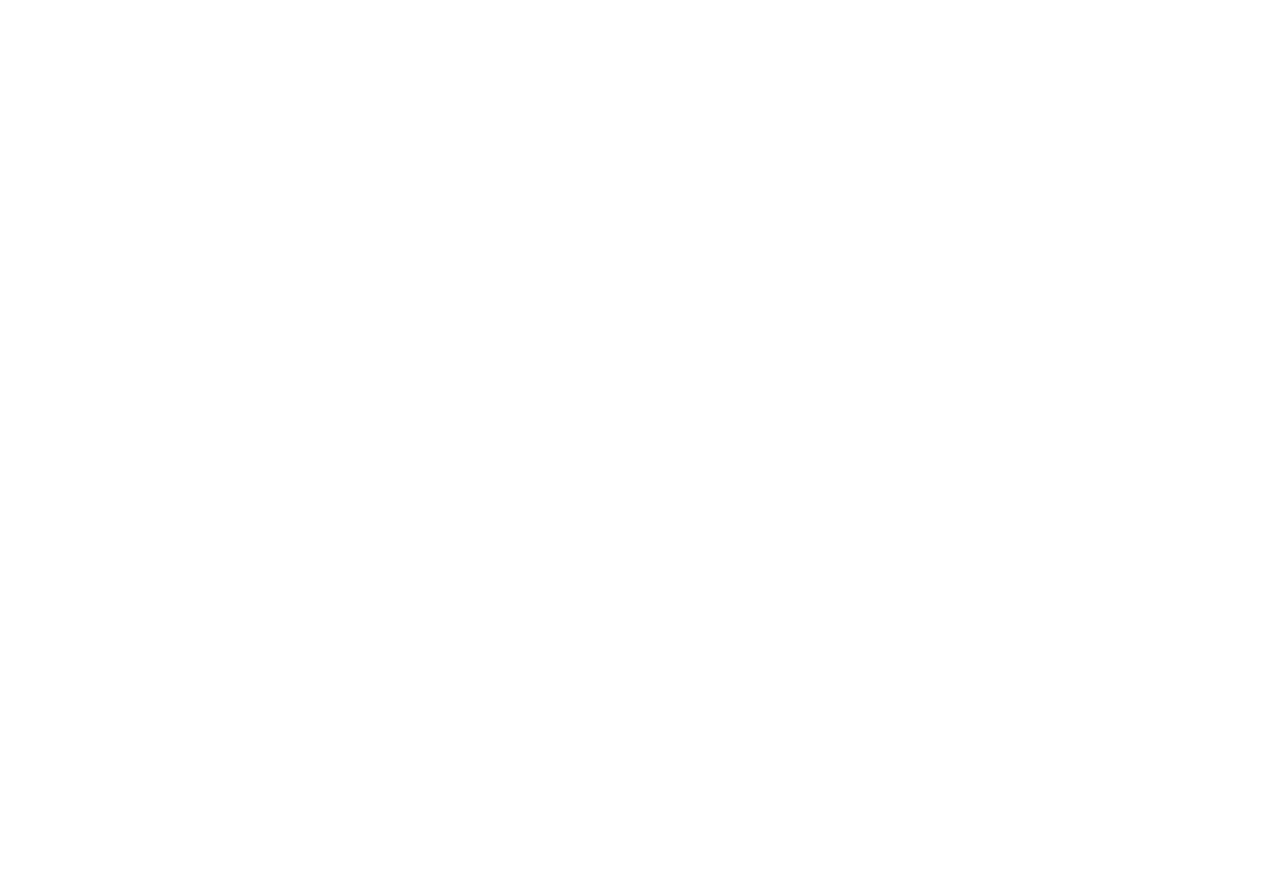
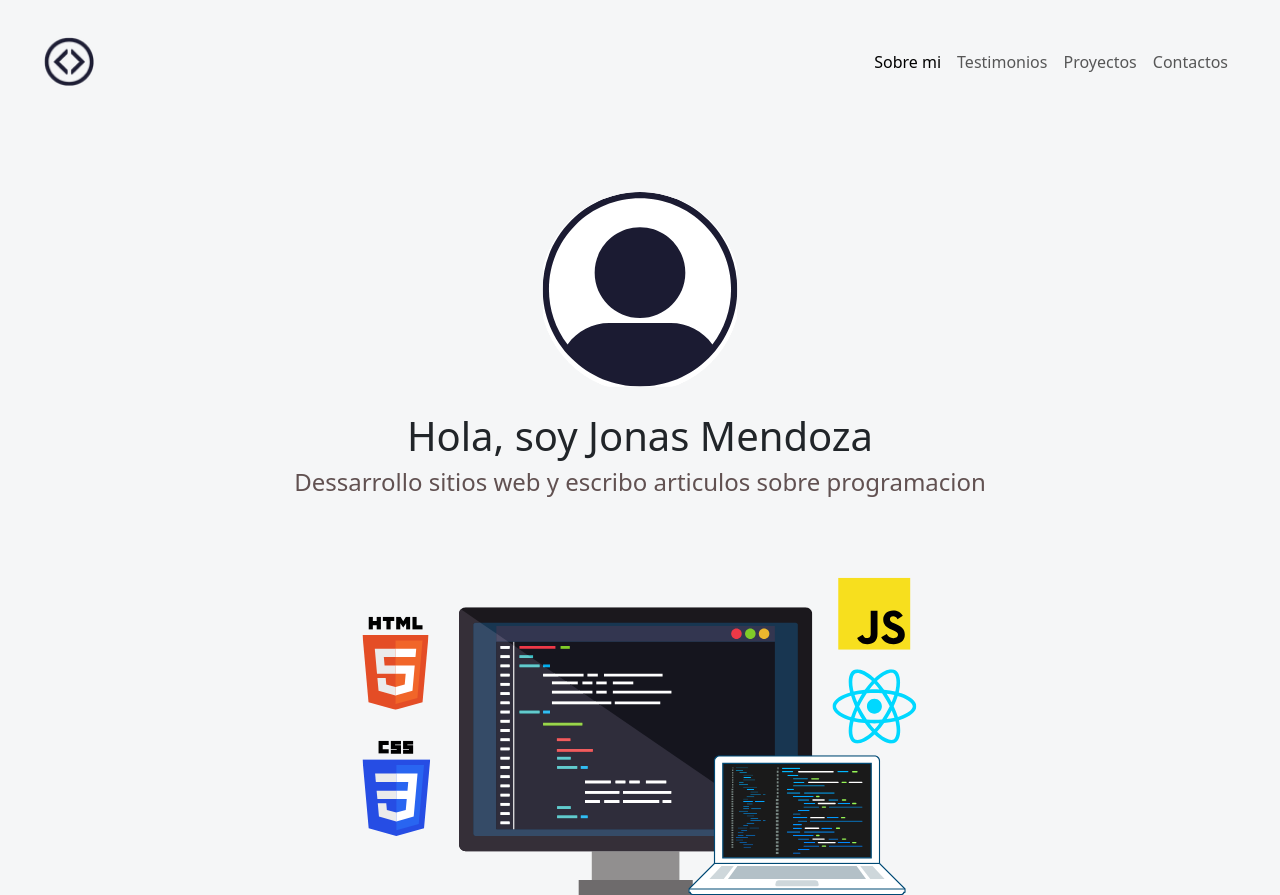
Before and after one commit to Jonasm22/FullStack-WebDev-Journey, a plain HTML site: page Bootstrap/12-Projects/index.html in a window 1280 px wide. Before the commit the page ends 800 px from the top, so only its background shows below. Drawn offline with nearby package versions, Linux system fonts and the light colour scheme; a web font is replaced by a local one.

Commit message:
hero added

```diff
--- a/Bootstrap/12-Projects/index.html
+++ b/Bootstrap/12-Projects/index.html
@@ -1,19 +1,84 @@
 <!DOCTYPE html>
 <html lang="es">
     <head>
+        <!--Metadatos-->
         <meta charset="UTF-8">
+        <meta name="author" content="Jonas Mendoza">
+        <meta name="description" content="Portafolio de desarrollo de desarrollo web de Jonas Mendoza">
+        <meta name="Keywords" content="Html, CSS, Javascript, React">
+        <meta name="Keywords" content="Html, CSS, Javascript, React">
         <meta name="viewport" content="width=device-width, initial-scale=1.0">
-        <title>Document</title>
+        <!--Titulo-->
+        <title>Jonas Mendoza | Desarrollo Web Front-End</title>
+
+        <!--favicon-->
+        <link rel="icon" type="image/x-icon" href="imagenes/frog-green.svg">
+        <!--Bootstrap-->
+        <link href="https://cdn.jsdelivr.net/npm/bootstrap@5.3.3/dist/css/bootstrap.min.css" rel="stylesheet" integrity="sha384-QWTKZyjpPEjISv5WaRU9OFeRpok6YctnYmDr5pNlyT2bRjXh0JMhjY6hW+ALEwIH" crossorigin="anonymous">
+        <!--Bootstrap-Icons-->
+        <link rel="stylesheet" href="https://cdn.jsdelivr.net/npm/bootstrap-icons@1.11.3/font/bootstrap-icons.min.css">
+        <!--CSS-->
         <link rel="stylesheet" href="styles.css">
-        <link href="https://cdn.jsdelivr.net/npm/bootstrap@5.3.3/dist/css/bootstrap.min.css" rel="stylesheet" integrity="sha384-QWTKZyjpPEjISv5WaRU9OFeRpok6YctnYmDr5pNlyT2bRjXh0JMhjY6hW+ALEwIH" crossorigin="anonymous">
-        <link rel="stylesheet" href="https://cdn.jsdelivr.net/npm/bootstrap-icons@1.11.3/font/bootstrap-icons.min.css">
+
+        <link rel="preconnect" href="https://fonts.googleapis.com">
+        <link rel="preconnect" href="https://fonts.gstatic.com" crossorigin>
+        <link href="https://fonts.googleapis.com/css2?family=Rubik+Dirt&display=swap" rel="stylesheet">
 
     </head>
 
     <body>
+        <!--Barra de navegacion-->
+        <nav class="navbar navbar-expand-md navbar-light">
+            <div class="container-fluid">
+              <button class="navbar-toggler" type="button" data-bs-toggle="collapse" data-bs-target="#navbarToggler" aria-controls="navbarToggler" aria-expanded="false" aria-label="Toggle navigation">
+                <span class="navbar-toggler-icon"></span>
+              </button>
+              <div class="collapse navbar-collapse" id="navbarToggler">
+                <a class="navbar-brand" href="#">
+                    <img src="imagenes/icono.png" width="50" alt="logo de la paguina web">
+                </a>
+                <ul class="navbar-nav d-flex justify-content-center align-items-center">
+                  <li class="nav-item">
+                    <a class="nav-link active" aria-current="page" href="#">Sobre mi</a>
+                  </li>
+                  <li class="nav-item">
+                    <a class="nav-link" href="#">Testimonios</a>
+                  </li>
+
+                  <li class="nav-item">
+                    <a class="nav-link" href="#">Proyectos</a>
+                  </li>
 
 
-         <script src="https://cdn.jsdelivr.net/npm/bootstrap@5.3.3/dist/js/bootstrap.bundle.min.js" integrity="sha384-YvpcrYf0tY3lHB60NNkmXc5s9fDVZLESaAA55NDzOxhy9GkcIdslK1eN7N6jIeHz" crossorigin="anonymous"></script>
+                  <li class="nav-item">
+                    <a class="nav-link" href="#">Contactos</a>
+                  </li>
+
+                </ul>
+
+              </div>
+            </div>
+          </nav>
+
+
+        <!--Seccion Hero-->
+        <section class="hero align-items-stretch">
+          <div class="hero-principal d-flex flex-column justify-content-center align-items-center">
+            <img class ="hero-imagen-desarrollador rounded-circle" src ="/Bootstrap/12-Projects/imagenes/imagenes-desarrolladores/desarrollador-ejemplo.svg" alt="foto de jonas">
+            <h1>Hola, soy Jonas Mendoza</h1>
+            <h2>Dessarrollo sitios web y escribo articulos sobre programacion</h2>
+          </div>
+          <div class="hero-inferior">
+            <img class= "hero-inferior-imagen img-fluid" src="/Bootstrap/12-Projects/imagenes/hero-inferior.svg" alt="Monitor, laptoc etc">
+          </div>
+        </section>
+
+
+
+
+
+
+      <script src="https://cdn.jsdelivr.net/npm/bootstrap@5.3.3/dist/js/bootstrap.bundle.min.js" integrity="sha384-YvpcrYf0tY3lHB60NNkmXc5s9fDVZLESaAA55NDzOxhy9GkcIdslK1eN7N6jIeHz" crossorigin="anonymous"></script>
     </body>
 
 </html>
--- a/Bootstrap/12-Projects/styles.css
+++ b/Bootstrap/12-Projects/styles.css
@@ -6,18 +6,60 @@
     background-color: #f5f6f7;
 
 }
+/*estilos generales*/
 
+section{
+    display: flex;
+    flex-direction: column;
+    align-items: center;
+    justify-content: center;
+}
+
+.hero{
+    background-color: #f5f6f7;
+    min-height: 450px;
+    text-align: center;
+
+}
 .navbar-collapse{
     align-items: center;
     justify-content: space-between;
 }
 
+h1{
+    font-size: 2.5rem;
+    font-family: "Rubik Dirt", system-ui;
+}
 
 /*Adaptable responsivo*/
-/*Continuar Seccion Hero*/
+
+.hero-principal{
+    padding: 3rem;
+
+}
+
+.hero-principal h2{
+    font-size: 1.5rem;
+    color: #615151;
+}
+.hero-imagen-desarrollador{
+    width: 200px;
+    height: 200px;
+    margin: 20px;
+}
+
+
+
 
 @media screen and (max-width: 767px){
     .navbar-brand{
         display: none;
     }
 }
+
+
+@media screen and (min-width: 700px){
+    .hero-inferior-imagen{
+        max-width: 600px;
+    }
+}
```
